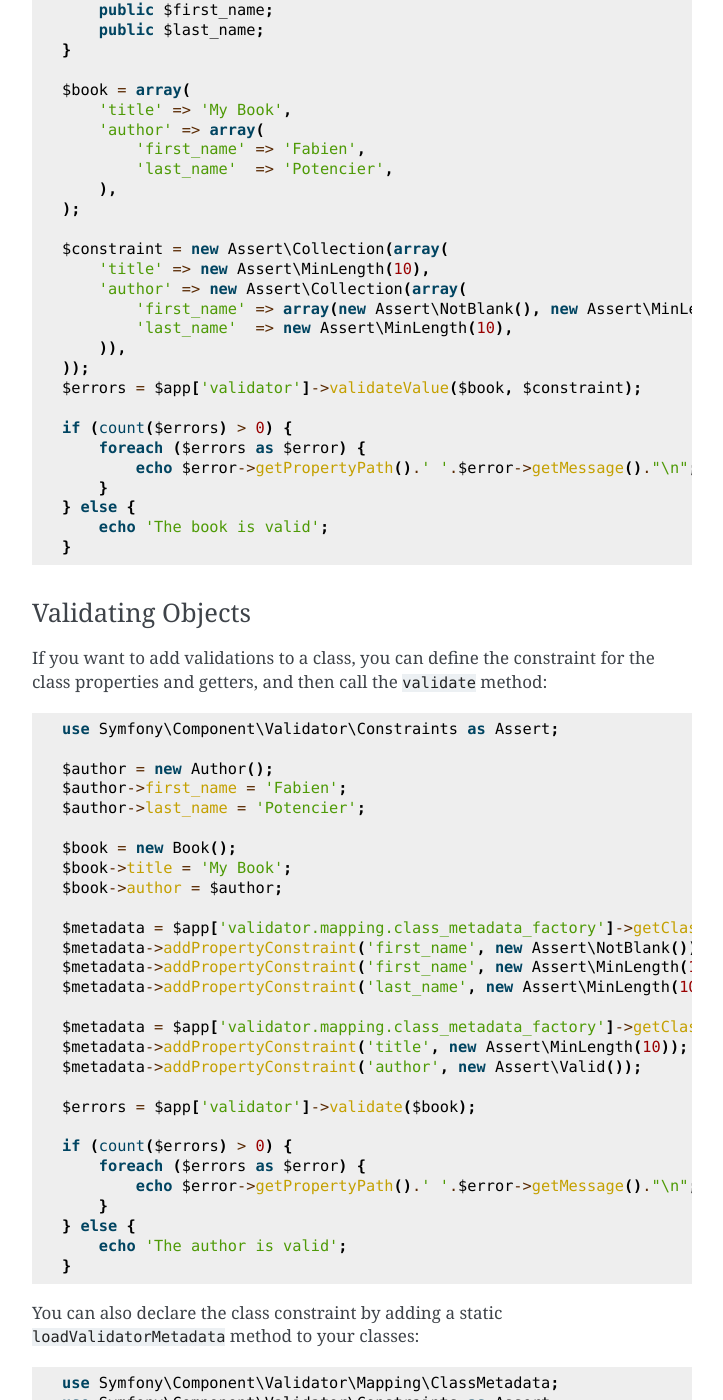
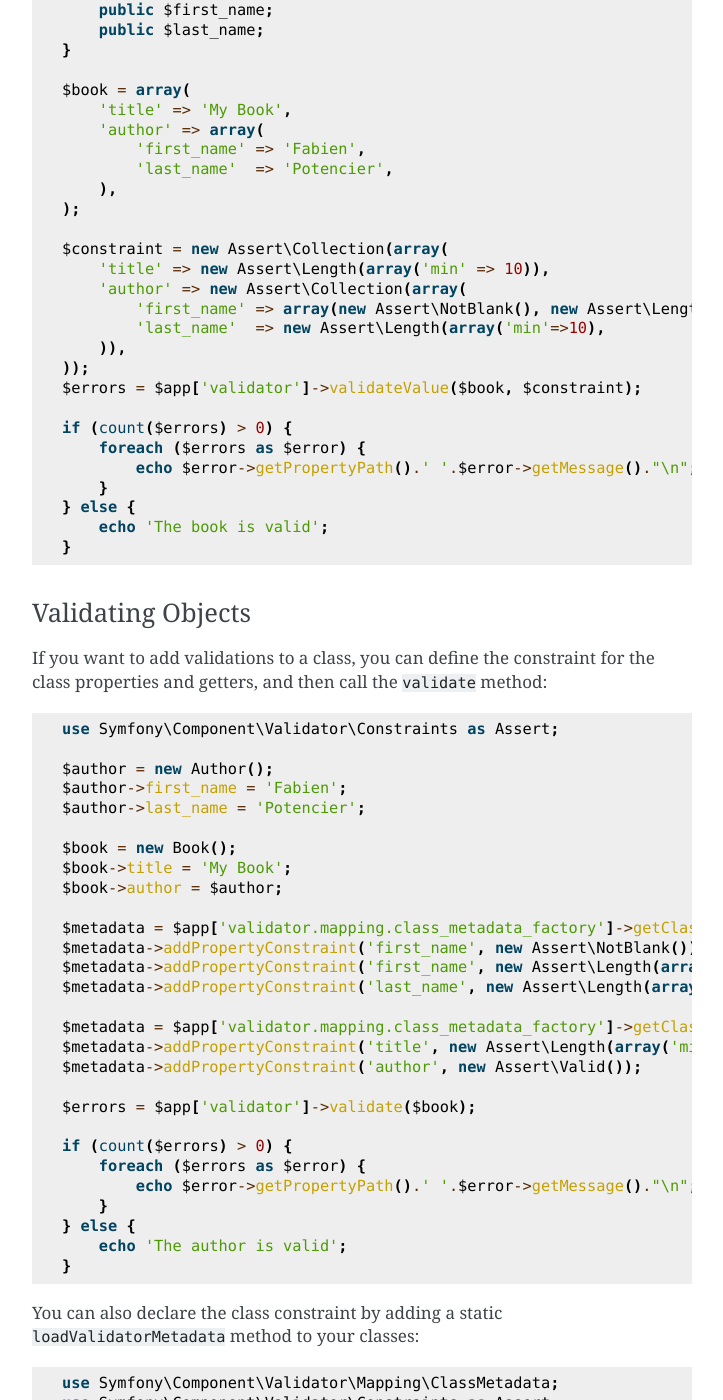
Before and after one commit to silexphp/Silex, a Sphinx documentation site: the page built from doc/providers/validator.rst, in a window 1280 px wide and 1400 px high, scrolled down 1832 px. Shown: the whole window, without its empty margins (388-1111 px from the left). Built offline with Sphinx 7.4.7, drawn with Linux system fonts in a browser that asks for light colours; pages that are not in the unit, such as notebooks, are missing from menus; some of the changed text lies outside the part shown.

Commit message:
Changed Assert\MinLength to Assert\Length in doc

```diff
--- a/doc/providers/form.rst
+++ b/doc/providers/form.rst
@@ -150,7 +150,7 @@ form by adding constraints on the fields::
 
     $form = $app['form.factory']->createBuilder('form')
         ->add('name', 'text', array(
-            'constraints' => array(new Assert\NotBlank(), new Assert\MinLength(5))
+            'constraints' => array(new Assert\NotBlank(), new Assert\Length(array('min' => 5)))
         ))
         ->add('email', 'text', array(
             'constraints' => new Assert\Email()
--- a/doc/providers/validator.rst
+++ b/doc/providers/validator.rst
@@ -99,10 +99,10 @@ collection of constraints::
     );
 
     $constraint = new Assert\Collection(array(
-        'title' => new Assert\MinLength(10),
+        'title' => new Assert\Length(array('min' => 10)),
         'author' => new Assert\Collection(array(
-            'first_name' => array(new Assert\NotBlank(), new Assert\MinLength(10)),
-            'last_name'  => new Assert\MinLength(10),
+            'first_name' => array(new Assert\NotBlank(), new Assert\Length(array('min' => 10))),
+            'last_name'  => new Assert\Length(array('min'=>10),
         )),
     ));
     $errors = $app['validator']->validateValue($book, $constraint);
@@ -133,11 +133,11 @@ the class properties and getters, and then call the ``validate`` method::
 
     $metadata = $app['validator.mapping.class_metadata_factory']->getClassMetadata('Author');
     $metadata->addPropertyConstraint('first_name', new Assert\NotBlank());
-    $metadata->addPropertyConstraint('first_name', new Assert\MinLength(10));
-    $metadata->addPropertyConstraint('last_name', new Assert\MinLength(10));
+    $metadata->addPropertyConstraint('first_name', new Assert\Length(array('min' => 10)));
+    $metadata->addPropertyConstraint('last_name', new Assert\Length(array('min' => 10)));
 
     $metadata = $app['validator.mapping.class_metadata_factory']->getClassMetadata('Book');
-    $metadata->addPropertyConstraint('title', new Assert\MinLength(10));
+    $metadata->addPropertyConstraint('title', new Assert\Length(array('min' => 10)));
     $metadata->addPropertyConstraint('author', new Assert\Valid());
 
     $errors = $app['validator']->validate($book);
@@ -163,7 +163,7 @@ You can also declare the class constraint by adding a static
 
         static public function loadValidatorMetadata(ClassMetadata $metadata)
         {
-            $metadata->addPropertyConstraint('title', new Assert\MinLength(10));
+            $metadata->addPropertyConstraint('title', new Assert\Length(array('min' => 10)));
             $metadata->addPropertyConstraint('author', new Assert\Valid());
         }
     }
@@ -176,8 +176,8 @@ You can also declare the class constraint by adding a static
         static public function loadValidatorMetadata(ClassMetadata $metadata)
         {
             $metadata->addPropertyConstraint('first_name', new Assert\NotBlank());
-            $metadata->addPropertyConstraint('first_name', new Assert\MinLength(10));
-            $metadata->addPropertyConstraint('last_name', new Assert\MinLength(10));
+            $metadata->addPropertyConstraint('first_name', new Assert\Length(array('min' => 10)));
+            $metadata->addPropertyConstraint('last_name', new Assert\Length(array('min' => 10)));
         }
     }
 
```
